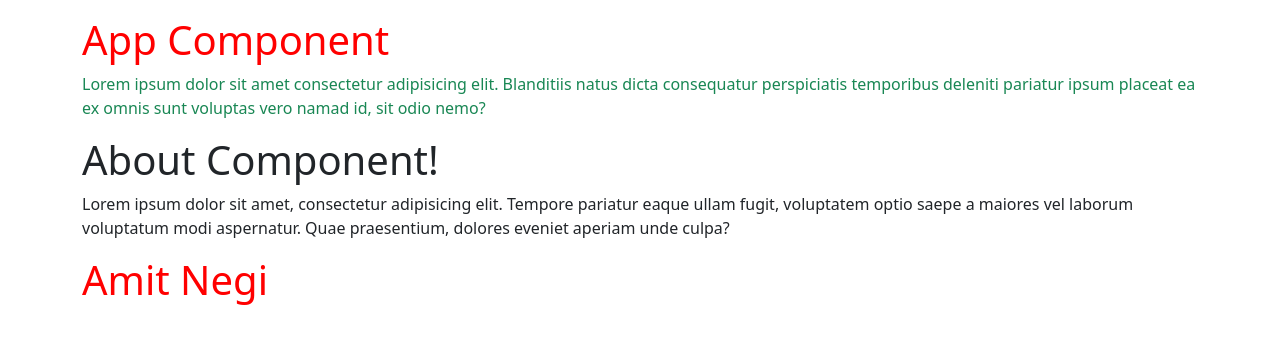
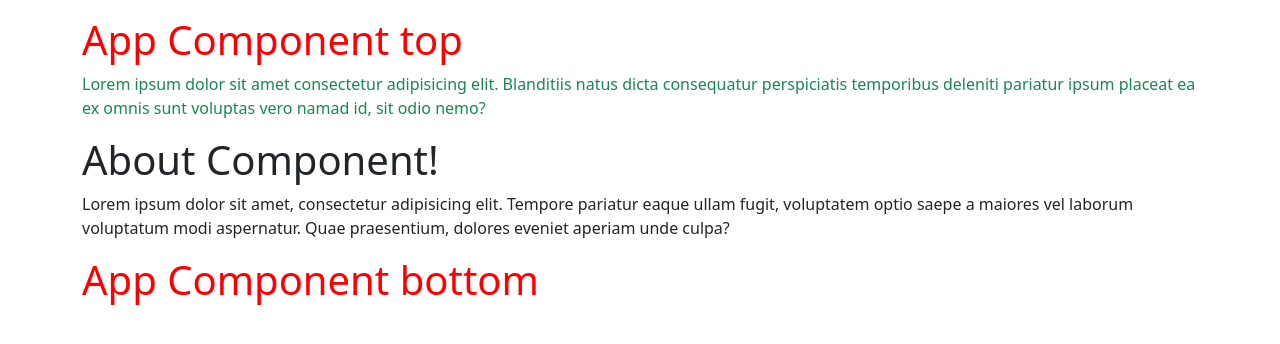
Before and after one commit to amit-negi-23/Learning-Angular, an Angular app: page / in a window 1280 px wide. Shown: the top 344 px of the page. Built offline with nearby package versions, Linux system fonts and the light colour scheme.

Commit message:
about compoent added

```diff
--- a/src/app/app.component.html
+++ b/src/app/app.component.html
@@ -1,12 +1,12 @@
 <div>
     <div class="container mt-3">
         <section class="app-section">
-            <h1 class="heading1">App Component</h1>
+            <h1 class="heading1">App Component top</h1>
             <p class="text-success">Lorem ipsum dolor sit amet consectetur adipisicing elit. Blanditiis natus dicta
                 consequatur perspiciatis temporibus deleniti pariatur ipsum placeat ea ex omnis sunt voluptas vero namad
                 id, sit odio nemo?</p>
         </section>
         <app-about></app-about>
-        <h1>Amit Negi</h1>
+        <h1>App Component bottom</h1>
     </div>
 </div>
```
